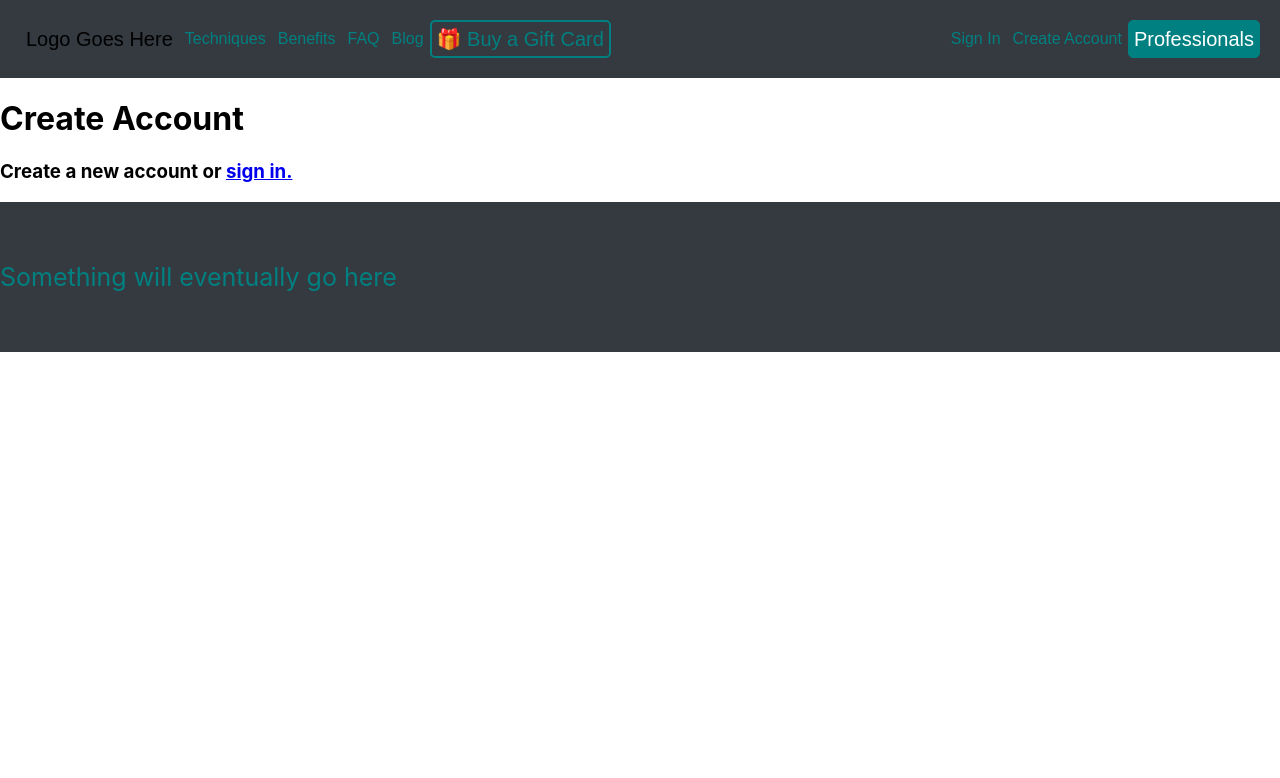
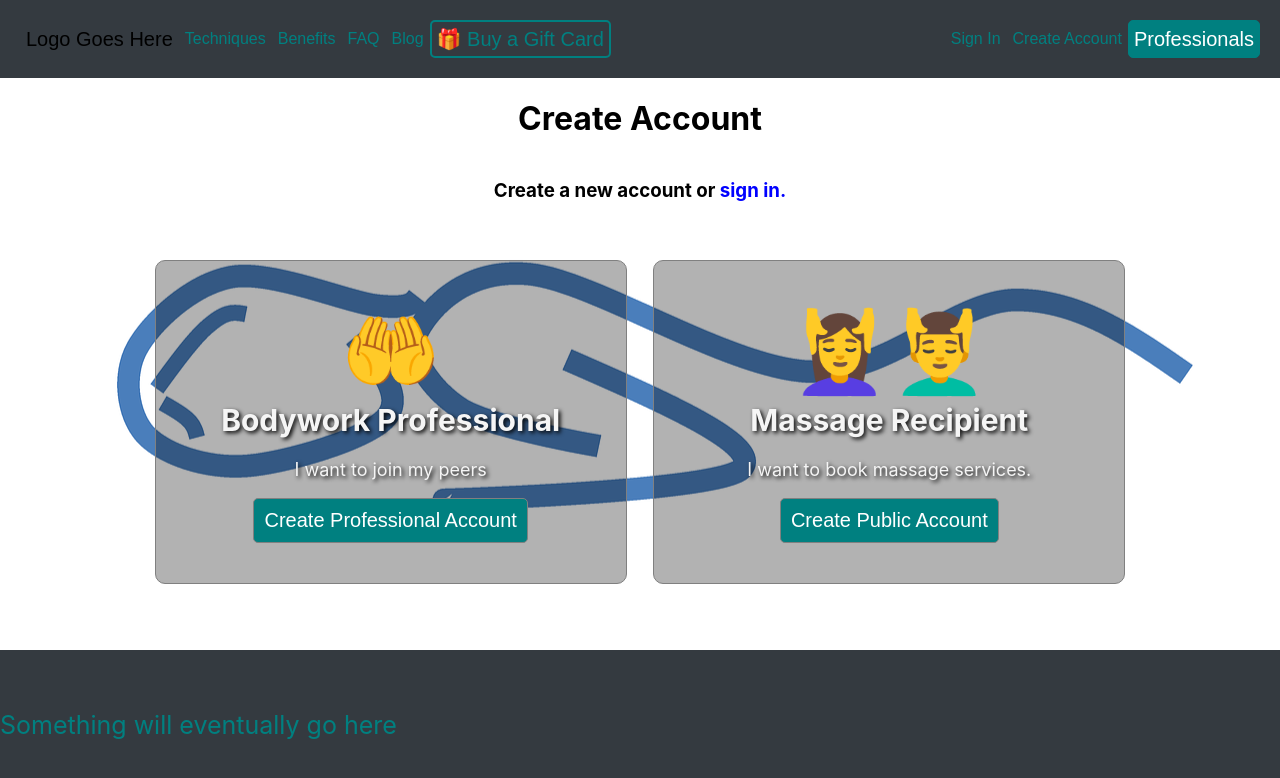
Before and after one commit to acyg2212/massage-app-clone, a React (Create React App) app in the folder front-end/: page /login/register in a window 1280 px wide. Shown: the top 778 px of the page. Built offline with nearby package versions, Linux system fonts and the light colour scheme.

Commit message:
added register user page:

```diff
--- a/front-end/src/components/RegisterUser.js
+++ b/front-end/src/components/RegisterUser.js
@@ -3,8 +3,24 @@ import React from 'react';
 const RegisterUser = () => {
     return (
         <div className="register-user-container">
-            <h1>Create Account</h1>
-            <h3>Create a new account or <a href="/login">sign in.</a></h3>
+            <div className="register-user-container-inner">
+                <h1>Create Account</h1>
+                <h3>Create a new account or <a className="register-user-container-inner__anchor" href="/login">sign in.</a></h3>
+                <div className="register-user-bottome-container">
+                    <div className="register-user-bottome-container__inner">
+                        <div className="symbol-div">🤲</div>
+                        <h2 className="register-user-bottome-container__inner__h2">Bodywork Professional</h2>
+                        <p className="register-user-bottome-container__p">I want to join my peers</p>
+                        <button className="register-user-bottome-container__inner__button">Create Professional Account</button>
+                    </div>
+                    <div className="register-user-bottome-container__inner">
+                        <div className="symbol-div">💆‍♀️💆‍♂️</div>
+                        <h2 className="register-user-bottome-container__inner__h2">Massage Recipient</h2>
+                        <p className="register-user-bottome-container__p">I want to book massage services.</p>
+                        <button className="register-user-bottome-container__inner__button">Create Public Account</button>
+                    </div>
+                </div>
+            </div>
         </div>
     )
 }
--- a/front-end/src/index.css
+++ b/front-end/src/index.css
@@ -257,6 +257,9 @@ button:hover{
   height:150px;
   display: flex;
   align-items: center;
+  position: fixed;
+  bottom:0;
+  width:100%
 }
 
 .footer-div__p{
@@ -264,3 +267,70 @@ button:hover{
   font-size: 25px;
   color: teal;
 }
+
+.register-user-container-inner{
+  background-image: url("./assets/hero.png");
+  background-position: center;
+  display: flex;
+  flex-direction: column;
+  justify-content: center;
+  align-items: center;
+}
+
+.register-user-bottome-container{
+  display: flex;
+  justify-content: space-evenly;
+  width:80%;
+  padding:40px;
+}
+
+.register-user-bottome-container__inner{
+  border:1px grey solid;
+  border-radius: 10px;
+  padding-left: 20px;
+  padding-right: 20px;
+  background-color: rgba(0,0,0,.3);
+  display:flex;
+  flex-direction: column;
+  align-items: center;
+  padding-top:40px;
+  padding-bottom:40px;
+  width:430px;
+}
+
+.register-user-bottome-container__inner:hover{
+  background-color: whitesmoke;
+}
+
+.register-user-bottome-container__inner__h2{
+  font-size: 30px;
+  color:whitesmoke;
+  text-shadow: 2px 2px 4px black;
+  margin-bottom:3px;
+  margin-top:3px;
+}
+
+.register-user-bottome-container__inner__button{
+  padding:10px;
+  color:white;
+  border-radius: 5px;
+  border: 1px grey solid;
+  background-color: teal;
+
+  font-size: 20px;
+}
+
+.register-user-bottome-container__p{
+  color:whitesmoke;
+  text-shadow: 2px 2px 4px black;
+  font-size:18px;
+}
+
+.symbol-div{
+  font-size:80px;
+}
+
+.register-user-container-inner__anchor{
+  text-decoration: none;
+  color:blue;
+}
```
Also changed, not shown: 1 other file (tests, documents, lock files or other folders).
